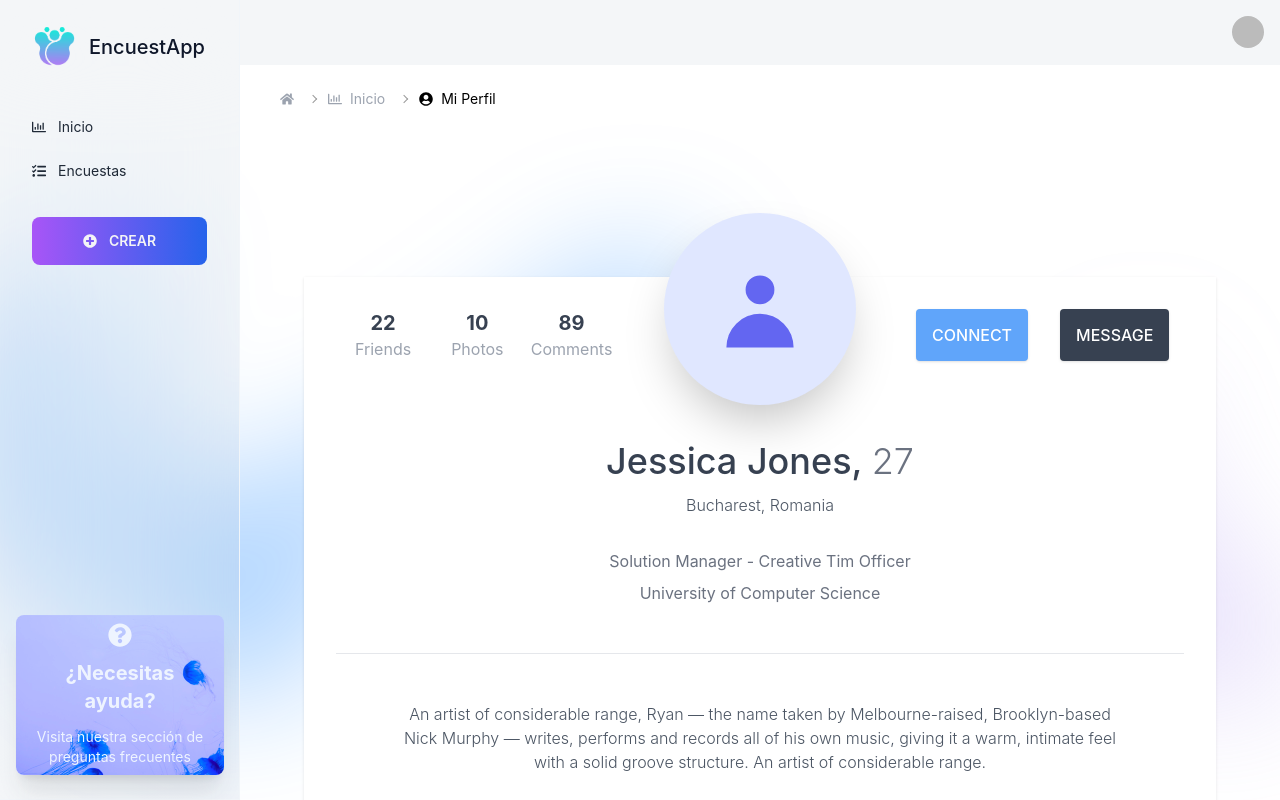
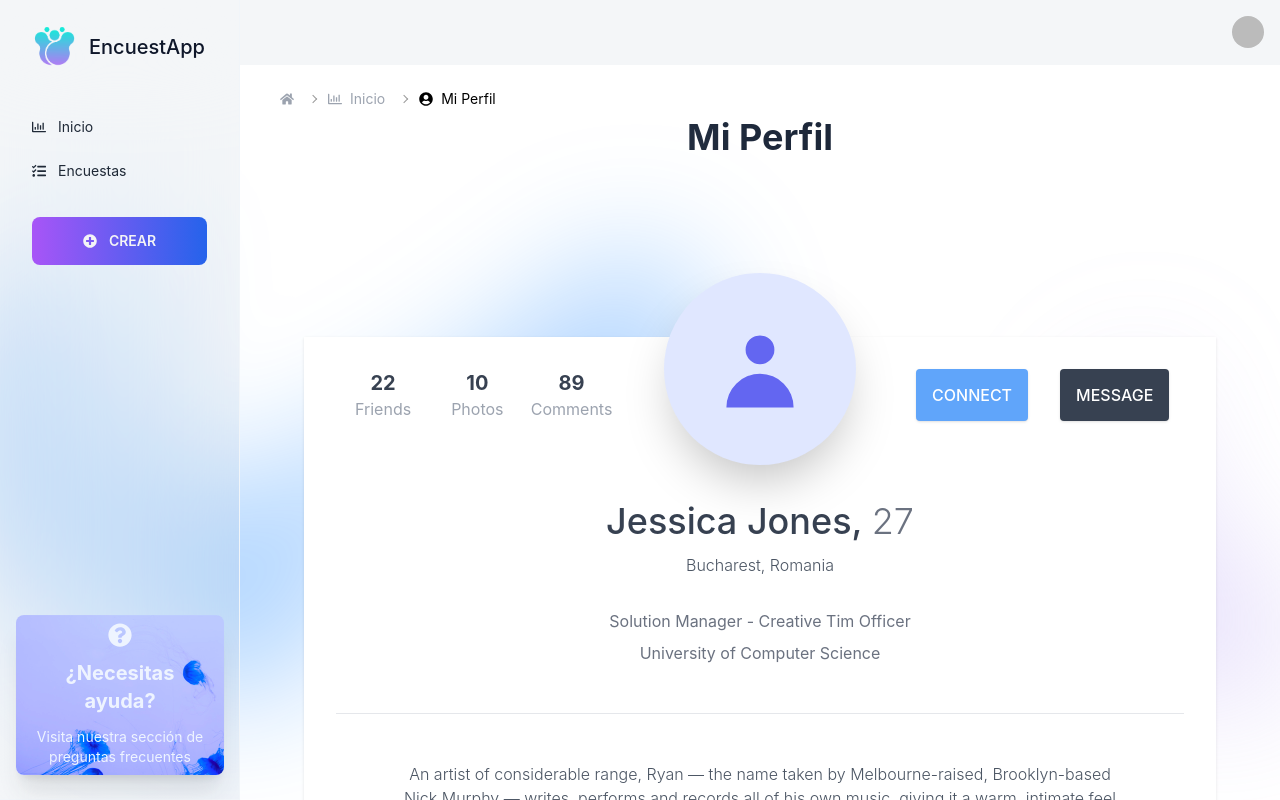
Before and after one commit to brizuela-go/EncuestApp, a Next.js app: page /dashboard/myprofile in a window 1280 px wide. Built offline with nearby package versions, Linux system fonts and the light colour scheme; no server answers; sample sign-in values are in the browser's storage.

Commit message:
myprofile

```diff
--- a/src/pages/dashboard/myprofile.tsx
+++ b/src/pages/dashboard/myprofile.tsx
@@ -6,6 +6,7 @@ type Props = {};
 const MyProfile: NextPage<Props> = () => {
   return (
     <DashboardLayout title="Mi Perfil" description="Mi Perfil">
+      <h1 className="dashboard-title">Mi Perfil</h1>
       <div className="p-16">
         <div className="p-8 bg-white shadow mt-24">
           <div className="grid grid-cols-1 md:grid-cols-3">
```
